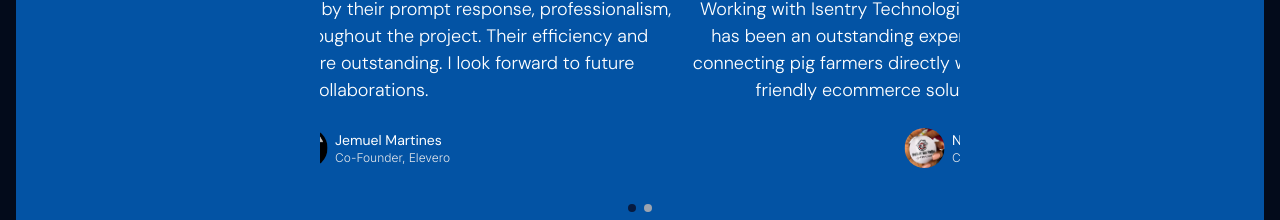
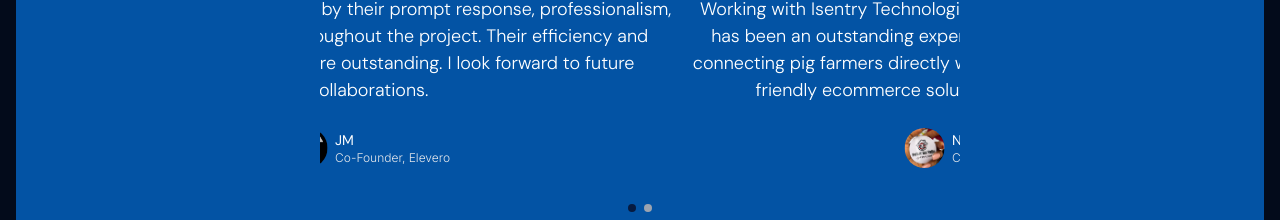
Before and after one commit to i-sentry/i-sentry-platform, a Next.js app: page /internship in a window 1280 px wide. Shown: the part 2350-2570 px from the top of the page. Built offline with nearby package versions, Linux system fonts and the light colour scheme.

Commit message:
fix: update dependencies and change one of the reviewer name

```diff
--- a/app/internship/page.tsx
+++ b/app/internship/page.tsx
@@ -195,7 +195,7 @@ const reviews = [
   {
     content:
       "ISentry Team highly impressed by their prompt response, professionalism, and proactive approach throughout the project. Their efficiency and commitment to quality were outstanding. I look forward to future collaborations.",
-    reviewer: "Jemuel Martines",
+    reviewer: "JM",
     title: "Co-Founder, Elevero",
     image: "/assets/elevero.webp",
   },
```
Also changed, not shown: 2 other files (tests, documents, lock files or other folders).
